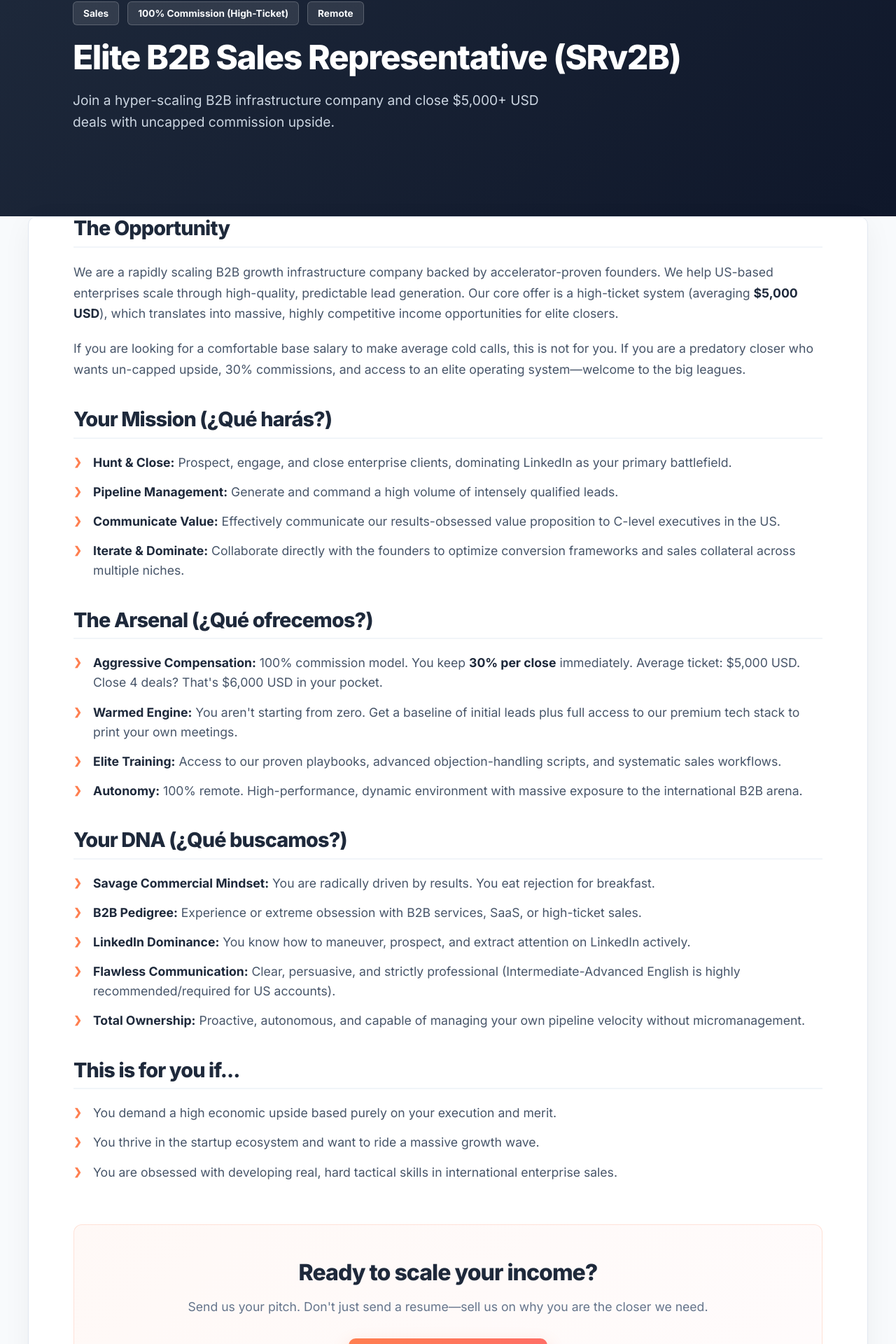
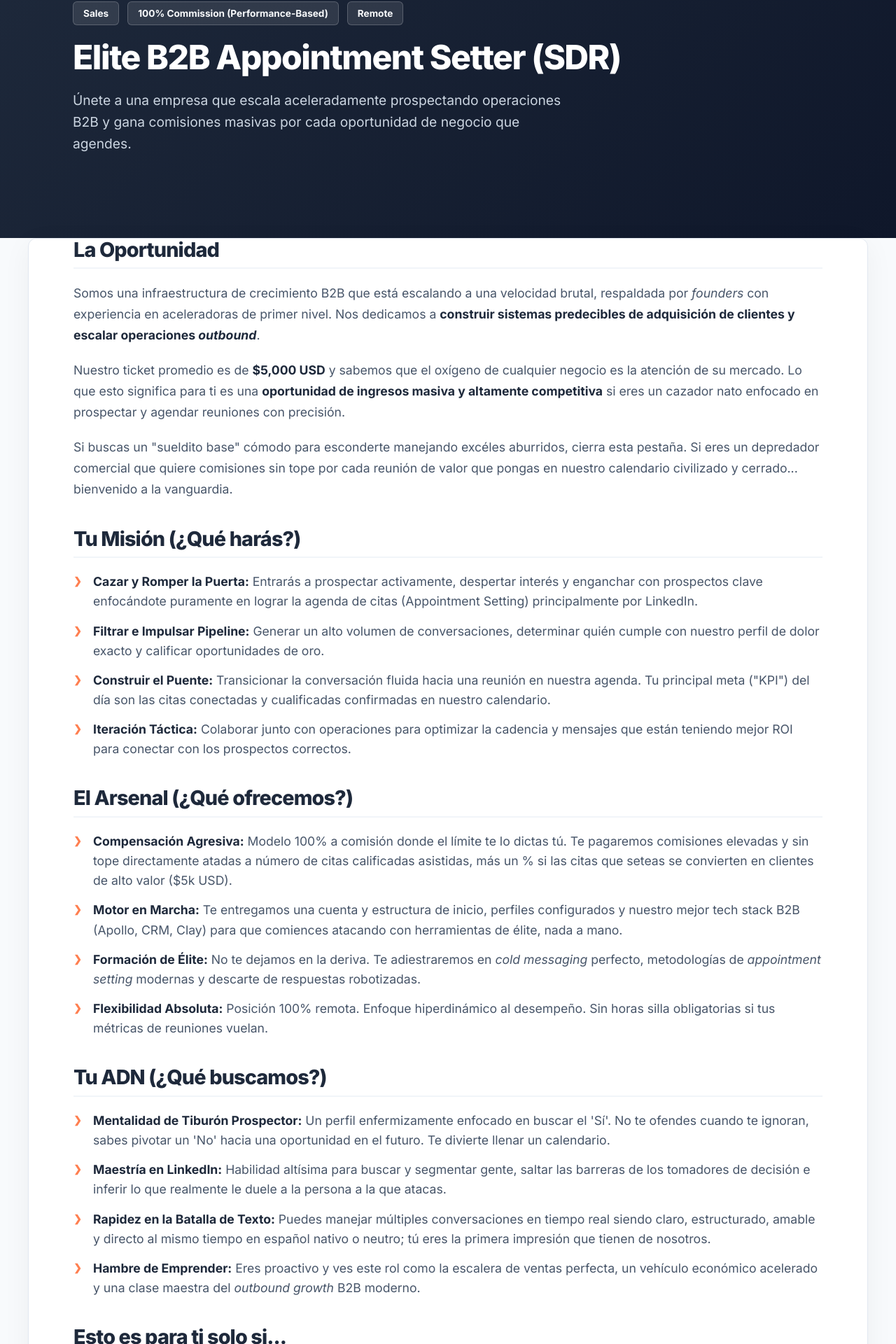
Before and after one commit to Pollitobello2005/muchosleads, a React (Vite) app: page /jobs/sales-representative in a window 1280 px wide. Shown: the part 273-2193 px from the top of the page at 70% size. Built offline with nearby package versions, Linux system fonts and the light colour scheme.

Commit message:
Update pricing packages and SDR role description

```diff
--- a/src/pages/JobDetails.jsx
+++ b/src/pages/JobDetails.jsx
@@ -21,56 +21,56 @@ const JobDetails = () => {
                         <Link to="/jobs" className="back-link">&larr; Back to Open Roles</Link>
                         <div className="job-meta">
                             <span className="meta-tag">Sales</span>
-                            <span className="meta-tag type">100% Commission (High-Ticket)</span>
+                            <span className="meta-tag type">100% Commission (Performance-Based)</span>
                             <span className="meta-tag location">Remote</span>
                         </div>
-                        <h1 className="job-title">Elite B2B Sales Representative (SRv2B)</h1>
-                        <p className="job-subtitle">Join a hyper-scaling B2B infrastructure company and close $5,000+ USD deals with uncapped commission upside.</p>
+                        <h1 className="job-title">Elite B2B Appointment Setter (SDR)</h1>
+                        <p className="job-subtitle">Únete a una empresa que escala aceleradamente prospectando operaciones B2B y gana comisiones masivas por cada oportunidad de negocio que agendes.</p>
                     </div>
                 </div>
 
                 <div className="job-content container">
                     <div className="job-description">
-                        <h2>The Opportunity</h2>
-                        <p>We are a rapidly scaling B2B growth infrastructure company backed by accelerator-proven founders. We help US-based enterprises scale through high-quality, predictable lead generation. Our core offer is a high-ticket system (averaging <strong>$5,000 USD</strong>), which translates into massive, highly competitive income opportunities for elite closers.</p>
-                        <p>If you are looking for a comfortable base salary to make average cold calls, this is not for you. If you are a predatory closer who wants un-capped upside, 30% commissions, and access to an elite operating system—welcome to the big leagues.</p>
+                        <h2>La Oportunidad</h2>
+                        <p>Somos una infraestructura de crecimiento B2B que está escalando a una velocidad brutal, respaldada por <em>founders</em> con experiencia en aceleradoras de primer nivel. Nos dedicamos a <strong>construir sistemas predecibles de adquisición de clientes y escalar operaciones <em>outbound</em></strong>.</p>
+                        <p>Nuestro ticket promedio es de <strong>$5,000 USD</strong> y sabemos que el oxígeno de cualquier negocio es la atención de su mercado. Lo que esto significa para ti es una <strong>oportunidad de ingresos masiva y altamente competitiva</strong> si eres un cazador nato enfocado en prospectar y agendar reuniones con precisión.</p>
+                        <p>Si buscas un "sueldito base" cómodo para esconderte manejando excéles aburridos, cierra esta pestaña. Si eres un depredador comercial que quiere comisiones sin tope por cada reunión de valor que pongas en nuestro calendario civilizado y cerrado... bienvenido a la vanguardia.</p>
 
-                        <h2>Your Mission (¿Qué harás?)</h2>
+                        <h2>Tu Misión (¿Qué harás?)</h2>
                         <ul>
-                            <li><strong>Hunt & Close:</strong> Prospect, engage, and close enterprise clients, dominating LinkedIn as your primary battlefield.</li>
-                            <li><strong>Pipeline Management:</strong> Generate and command a high volume of intensely qualified leads.</li>
-                            <li><strong>Communicate Value:</strong> Effectively communicate our results-obsessed value proposition to C-level executives in the US.</li>
-                            <li><strong>Iterate & Dominate:</strong> Collaborate directly with the founders to optimize conversion frameworks and sales collateral across multiple niches.</li>
+                            <li><strong>Cazar y Romper la Puerta:</strong> Entrarás a prospectar activamente, despertar interés y enganchar con prospectos clave enfocándote puramente en lograr la agenda de citas (Appointment Setting) principalmente por LinkedIn.</li>
+                            <li><strong>Filtrar e Impulsar Pipeline:</strong> Generar un alto volumen de conversaciones, determinar quién cumple con nuestro perfil de dolor exacto y calificar oportunidades de oro.</li>
+                            <li><strong>Construir el Puente:</strong> Transicionar la conversación fluida hacia una reunión en nuestra agenda. Tu principal meta ("KPI") del día son las citas conectadas y cualificadas confirmadas en nuestro calendario.</li>
+                            <li><strong>Iteración Táctica:</strong> Colaborar junto con operaciones para optimizar la cadencia y mensajes que están teniendo mejor ROI para conectar con los prospectos correctos.</li>
                         </ul>
 
-                        <h2>The Arsenal (¿Qué ofrecemos?)</h2>
+                        <h2>El Arsenal (¿Qué ofrecemos?)</h2>
                         <ul>
-                            <li><strong>Aggressive Compensation:</strong> 100% commission model. You keep <strong>30% per close</strong> immediately. Average ticket: $5,000 USD. Close 4 deals? That's $6,000 USD in your pocket.</li>
-                            <li><strong>Warmed Engine:</strong> You aren't starting from zero. Get a baseline of initial leads plus full access to our premium tech stack to print your own meetings.</li>
-                            <li><strong>Elite Training:</strong> Access to our proven playbooks, advanced objection-handling scripts, and systematic sales workflows.</li>
-                            <li><strong>Autonomy:</strong> 100% remote. High-performance, dynamic environment with massive exposure to the international B2B arena.</li>
+                            <li><strong>Compensación Agresiva:</strong> Modelo 100% a comisión donde el límite te lo dictas tú. Te pagaremos comisiones elevadas y sin tope directamente atadas a número de citas calificadas asistidas, más un % si las citas que seteas se convierten en clientes de alto valor ($5k USD).</li>
+                            <li><strong>Motor en Marcha:</strong> Te entregamos una cuenta y estructura de inicio, perfiles configurados y nuestro mejor tech stack B2B (Apollo, CRM, Clay) para que comiences atacando con herramientas de élite, nada a mano.</li>
+                            <li><strong>Formación de Élite:</strong> No te dejamos en la deriva. Te adiestraremos en <em>cold messaging</em> perfecto, metodologías de <em>appointment setting</em> modernas y descarte de respuestas robotizadas.</li>
+                            <li><strong>Flexibilidad Absoluta:</strong> Posición 100% remota. Enfoque hiperdinámico al desempeño. Sin horas silla obligatorias si tus métricas de reuniones vuelan.</li>
                         </ul>
 
-                        <h2>Your DNA (¿Qué buscamos?)</h2>
+                        <h2>Tu ADN (¿Qué buscamos?)</h2>
                         <ul>
-                            <li><strong>Savage Commercial Mindset:</strong> You are radically driven by results. You eat rejection for breakfast.</li>
-                            <li><strong>B2B Pedigree:</strong> Experience or extreme obsession with B2B services, SaaS, or high-ticket sales.</li>
-                            <li><strong>LinkedIn Dominance:</strong> You know how to maneuver, prospect, and extract attention on LinkedIn actively.</li>
-                            <li><strong>Flawless Communication:</strong> Clear, persuasive, and strictly professional (Intermediate-Advanced English is highly recommended/required for US accounts).</li>
-                            <li><strong>Total Ownership:</strong> Proactive, autonomous, and capable of managing your own pipeline velocity without micromanagement.</li>
+                            <li><strong>Mentalidad de Tiburón Prospector:</strong> Un perfil enfermizamente enfocado en buscar el 'Sí'. No te ofendes cuando te ignoran, sabes pivotar un 'No' hacia una oportunidad en el futuro. Te divierte llenar un calendario.</li>
+                            <li><strong>Maestría en LinkedIn:</strong> Habilidad altísima para buscar y segmentar gente, saltar las barreras de los tomadores de decisión e inferir lo que realmente le duele a la persona a la que atacas.</li>
+                            <li><strong>Rapidez en la Batalla de Texto:</strong> Puedes manejar múltiples conversaciones en tiempo real siendo claro, estructurado, amable y directo al mismo tiempo en español nativo o neutro; tú eres la primera impresión que tienen de nosotros.</li>
+                            <li><strong>Hambre de Emprender:</strong> Eres proactivo y ves este rol como la escalera de ventas perfecta, un vehículo económico acelerado y una clase maestra del <em>outbound growth</em> B2B moderno.</li>
                         </ul>
 
-                        <h2>This is for you if...</h2>
+                        <h2>Esto es para ti solo si...</h2>
                         <ul>
-                            <li>You demand a high economic upside based purely on your execution and merit.</li>
-                            <li>You thrive in the startup ecosystem and want to ride a massive growth wave.</li>
-                            <li>You are obsessed with developing real, hard tactical skills in international enterprise sales.</li>
+                            <li>Buscas una oportunidad basada en los frutos de lo que logras y rechazas lo estándar u ordinario.</li>
+                            <li>Sientes adrenalina al ver un calendario en blanco y sabes que es tu misión saturarlo organizadamente de reuniones cerradas.</li>
+                            <li>Quieres formarte real y pragmáticamente con un equipo enfocado 100% en crecimiento.</li>
                         </ul>
 
                         <div className="job-apply-section">
-                            <h3>Ready to scale your income?</h3>
-                            <p>Send us your pitch. Don't just send a resume—sell us on why you are the closer we need.</p>
-                            <a href="mailto:coralie@muchosleads.mx?subject=Application:%20Elite%20B2B%20Sales%20Representative%20(SRv2B)" className="apply-massive-btn">Apply For This Role &rarr;</a>
+                            <h3>¿Listo para hacer llover prospectos?</h3>
+                            <p>Demuestra tu agilidad mental y persuasión en el texto. No nos mandes un CV genérico; <strong>convéncenos</strong> (haznos un pitch rápido) de por qué tú eres la pieza que requiere este rol.</p>
+                            <a href="https://wa.me/523344577874?text=Hola%20MuchosLeads!%20Aplico%20al%20rol%20de%20Elite%20B2B%20Appointment%20Setter%20(SDR).%20Aquí%20va%20mi%20pitch:" target="_blank" rel="noopener noreferrer" className="apply-massive-btn">Aplicar Ahora por WhatsApp &rarr;</a>
                         </div>
                     </div>
                 </div>
--- a/src/pages/Jobs.jsx
+++ b/src/pages/Jobs.jsx
@@ -16,27 +16,32 @@ const Jobs = () => {
             department: "Engineering",
             type: "Full-Time",
             location: "Remote",
-            description: "Build and maintain the robust automation pipelines and internal tooling that power our acquisition systems. Experience with React, Node.js and workflow automations (n8n, Make) required."
+            description: "Build and maintain the robust automation pipelines and internal tooling that power our acquisition systems. Experience with React, Node.js and workflow automations (n8n, Make) required.",
+            isExternal: true,
+            actionLink: "https://wa.me/523344577874?text=Hola,%20quisiera%20aplicar%20para%20la%20vacante%20de%20Full-Stack%20Engineer.",
+            actionLabel: "Apply via WhatsApp \u2192"
         },
         {
-            title: "Elite B2B Sales Executive (SRv2B)",
+            title: "Elite B2B Appointment Setter (SDR)",
             department: "Sales",
             type: "100% Commission",
-            location: "Remote (US/LATAM)",
+            location: "Remote (LATAM)",
             description: (
                 <>
                     <p style={{ marginBottom: '12px' }}>
-                        Drive predictable revenue growth by executing targeted, multi-channel outbound campaigns. As the front-line ambassador for our brand, you will engage C-level executives and key decision-makers within enterprise target accounts. We operate on a highly systematic, data-driven sales methodology rather than relying on volume without strategy.
-                    </p>
+                        Conviértete en la punta de lanza de nuestro crecimiento prospectando y abriendo oportunidades con directivos y C-levels. Tu objetivo es simple pero vital: romper el hielo, despertar interés y agendar la primera reunión de ventas dentro del mercado B2B.</p>
                     <div style={{ marginBottom: '12px' }}>
                         <strong style={{ display: 'block', color: '#1e293b', marginBottom: '8px' }}>Core Focus:</strong>
                         <ul style={{ paddingLeft: '20px', margin: '0' }}>
-                            <li style={{ marginBottom: '6px' }}>Manage high-ticket pipelines ($5,000+ USD average deal size).</li>
-                            <li style={{ marginBottom: '6px' }}>Execute hyper-personalized outreach driving US market penetration.</li>
+                            <li style={{ marginBottom: '6px' }}>Generación masiva de pipeline y <em>appointment setting</em> en LinkedIn.</li>
+                            <li style={{ marginBottom: '6px' }}>Filtro de leads y transición de conversaciones en citas calificadas.</li>
                         </ul>
                     </div>
                 </>
-            )
+            ),
+            isExternal: false,
+            actionLink: "/jobs/sales-representative",
+            actionLabel: "View Details \u2192"
         }
     ];
 
@@ -97,9 +102,15 @@ const Jobs = () => {
                                         <div className="position-desc">{job.description}</div>
                                     </div>
                                     <div className="position-action">
-                                        <Link to="/jobs/sales-representative" className="apply-btn">
-                                            View Full Details &rarr;
-                                        </Link>
+                                        {job.isExternal ? (
+                                            <a href={job.actionLink} target="_blank" rel="noopener noreferrer" className="apply-btn">
+                                                {job.actionLabel}
+                                            </a>
+                                        ) : (
+                                            <Link to={job.actionLink} className="apply-btn">
+                                                {job.actionLabel}
+                                            </Link>
+                                        )}
                                     </div>
                                 </div>
                             ))}
@@ -108,7 +119,7 @@ const Jobs = () => {
                         <div className="spontaneous-application">
                             <h3>Don't see a fit?</h3>
                             <p>We are always looking for exceptional talent. If you believe you belong here, send us your resume and tell us how you can impact our growth.</p>
-                            <a href="mailto:coralie@muchosleads.mx?subject=Spontaneous%20Application" className="secondary-apply-btn">Submit Spontaneous Application</a>
+                            <a href="https://wa.me/523344577874?text=Hi%20MuchosLeads!%20I'd%20love%20to%20submit%20a%20spontaneous%20application:%20" target="_blank" rel="noopener noreferrer" className="secondary-apply-btn">Submit via WhatsApp</a>
                         </div>
                     </div>
                 </section>
```
Also changed, not shown: 14 other files (tests, documents, lock files or other folders).
